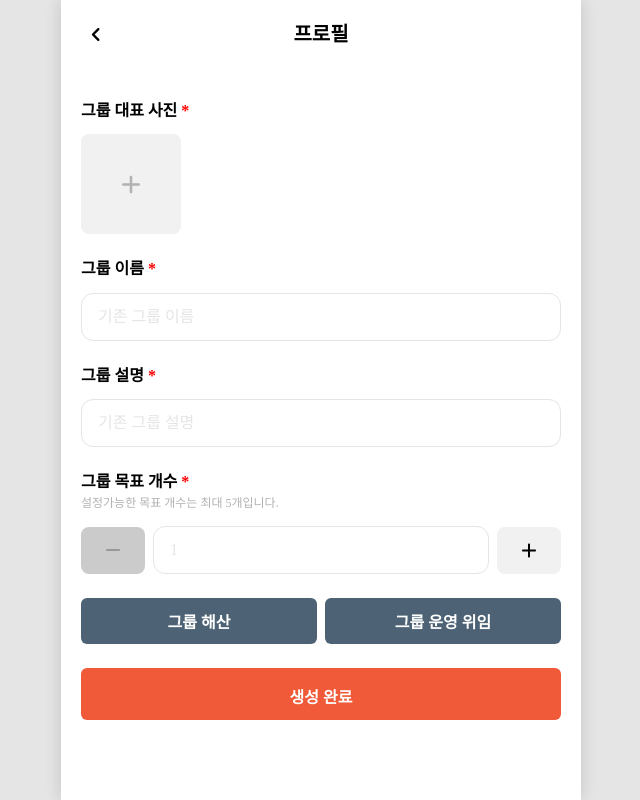
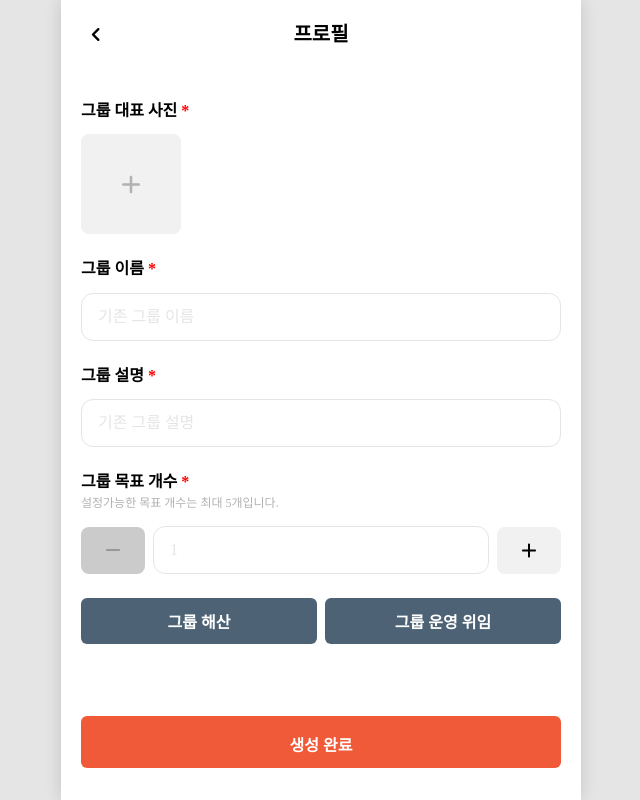
Before and after one commit to DoitorPay/Guide, a React (Vite) app in the folder frontend/: page /groupmanage in a window 1280 px wide. Shown: the whole page, without its empty margins (319-959 px from the left). Built offline with nearby package versions, Linux system fonts and the light colour scheme; a web font is replaced by a local one.

Commit message:
style: 그룹 관리 페이지 완료버튼 바닥에 붙이기

```diff
--- a/frontend/src/assets/css/components/group/groupManagement.scss
+++ b/frontend/src/assets/css/components/group/groupManagement.scss
@@ -1,10 +1,21 @@
 .group-management-form {
     display: flex;
     flex-direction: column;
-    gap: clamp(22px, 2vw, 24px);
+    justify-content: space-between;
+    height: 100%;
+
+    .input-wrap {
+        display: flex;
+        flex-direction: column;
+        gap: clamp(22px, 2vw, 24px);
+    }
 
     .form-terms {
         display: flex;
         gap: clamp(6px, 2vw, 8px);
     }
+
+    .confirm-wrap {
+
+    }
 }
--- a/frontend/src/pages/GroupManagement.jsx
+++ b/frontend/src/pages/GroupManagement.jsx
@@ -50,7 +50,7 @@ const GroupManagement = () => {
     >
       <form className="group-management-form">
 
-
+        <div className="input-wrap">
           <ImageUploader
             label="그룹 대표 사진"
           />
@@ -81,10 +81,14 @@ const GroupManagement = () => {
               onClick={toggleTossPopup}
             />
           </div>
+        </div>
+
+        <div className="confirm-wrap">
           <Button
             type="primary"
             buttonName="생성 완료"
           />
+        </div>
       </form>
       <Popup
           icon="error-gray"
```
Lines whose indentation alone changed are shown as unchanged.
